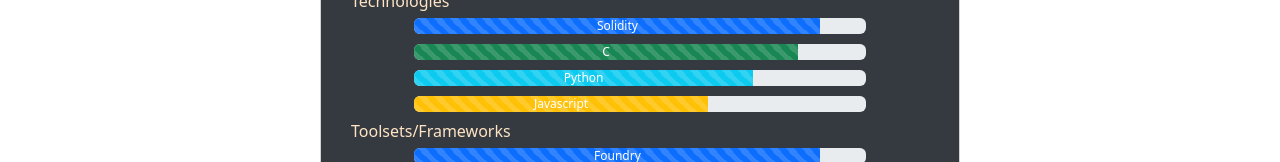
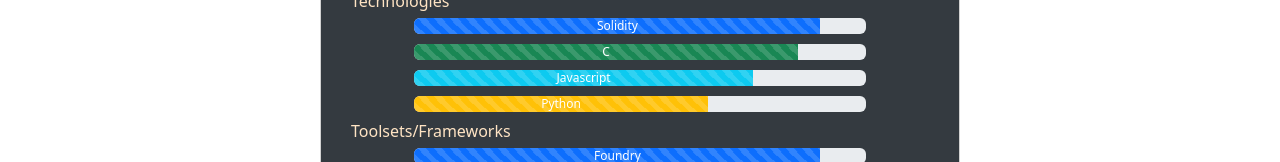
Before and after one commit to xrave110/portfolio, a React (Create React App) app: page / in a window 1280 px wide. Both pictures are taken after a click on the link "Skills". Shown: the part 272-434 px from the top of the page. Built offline with nearby package versions, Linux system fonts and the light colour scheme.

Commit message:
Skills update

```diff
--- a/src/components/blocks/Skills.js
+++ b/src/components/blocks/Skills.js
@@ -14,12 +14,12 @@
         'exp': 85
     },
     {
-        'skill': 'Python',
+        'skill': 'Javascript',
         'exp': 75
     },
 
     {
-        'skill': 'Javascript',
+        'skill': 'Python',
         'exp': 65
     },
     ]
```
